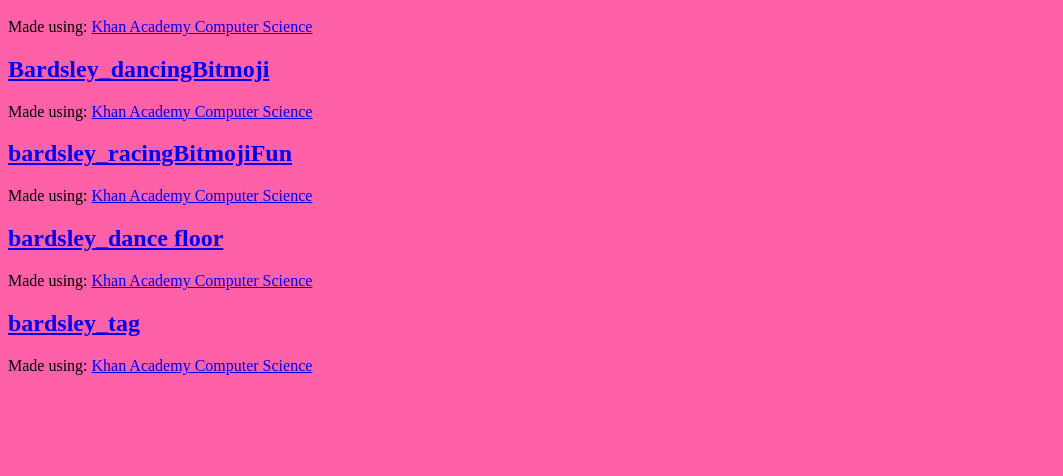
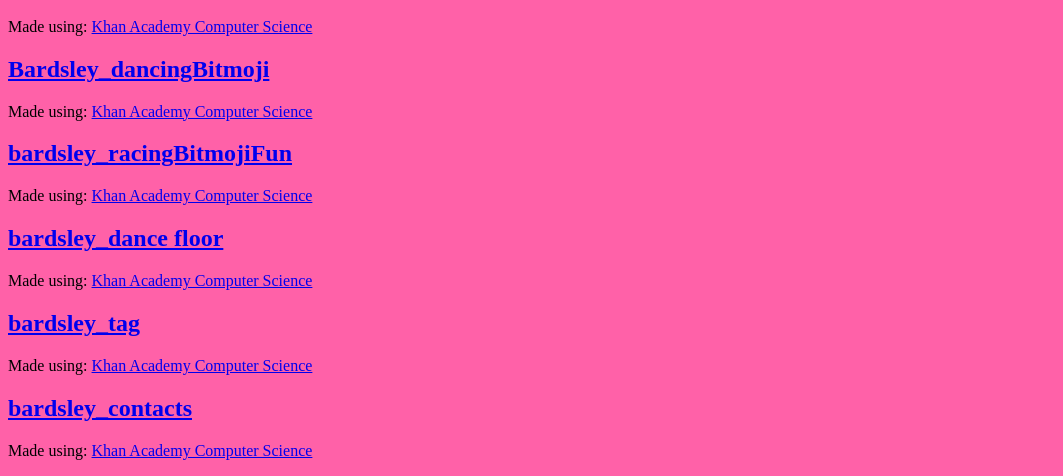
Before and after one commit to emilybardsley/emilybardsley.github.io, a plain HTML site: page my website/javascript.html in a window 1280 px wide. Shown: the part 474-950 px from the top of the page, without its empty margins (0-1063 px from the left). Before the commit the page ends 865 px from the top, so only its background shows below. Drawn offline with Linux system fonts and the light colour scheme; a script that the page names is missing.

Commit message:
Add files via upload

```diff
--- a/my website/javascript.html
+++ b/my website/javascript.html
@@ -31,6 +31,7 @@
     <h2><a href="https://www.khanacademy.org/computer-programming/bardsley_racingbitmojifun/6192671456280576">bardsley_racingBitmojiFun</a></h2><script src="https://www.khanacademy.org/computer-programming/bardsley_racingbitmojifun/6192671456280576/embed.js?editor=yes&buttons=yes&author=yes&embed=yes"></script><p>Made using: <a href="http://www.khanacademy.org/computer-programming">Khan Academy Computer Science</a></p>
     <h2><a href="https://www.khanacademy.org/computer-programming/dance-floor/5269233084448768">bardsley_dance floor</a></h2><script src="https://www.khanacademy.org/computer-programming/dance-floor/5269233084448768/embed.js?editor=yes&buttons=yes&author=yes&embed=yes"></script><p>Made using: <a href="http://www.khanacademy.org/computer-programming">Khan Academy Computer Science</a></p>
     <h2><a href="https://www.khanacademy.org/computer-programming/bardsley_tag/6033231807561728">bardsley_tag</a></h2><script src="https://www.khanacademy.org/computer-programming/bardsley_tag/6033231807561728/embed.js?editor=yes&buttons=yes&author=yes&embed=yes"></script><p>Made using: <a href="http://www.khanacademy.org/computer-programming">Khan Academy Computer Science</a></p>
+    <h2><a href="https://www.khanacademy.org/computer-programming/bardsley_contacts/4672226636644352">bardsley_contacts</a></h2><script src="https://www.khanacademy.org/computer-programming/bardsley_contacts/4672226636644352/embed.js?editor=yes&buttons=yes&author=yes&embed=yes"></script><p>Made using: <a href="http://www.khanacademy.org/computer-programming">Khan Academy Computer Science</a></p>
 
 </body>
 </html>
```
